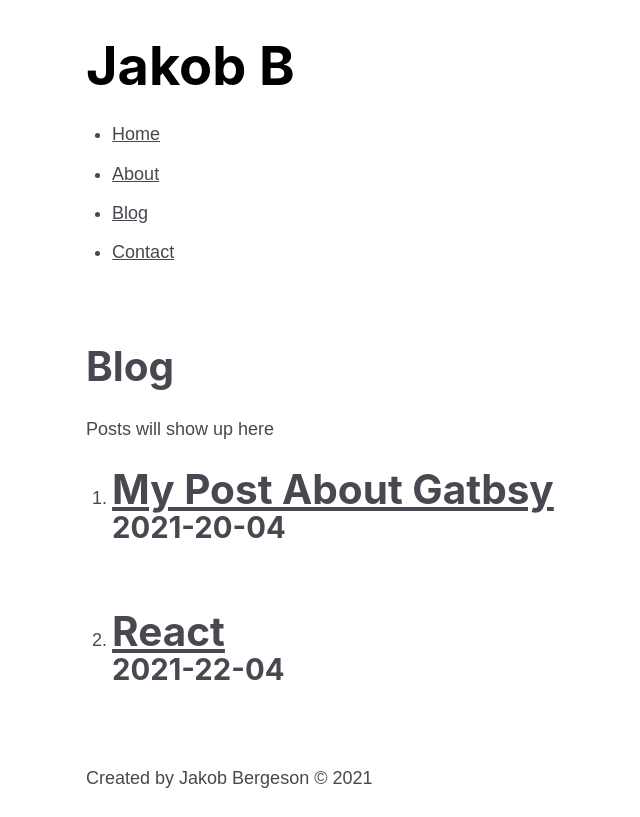
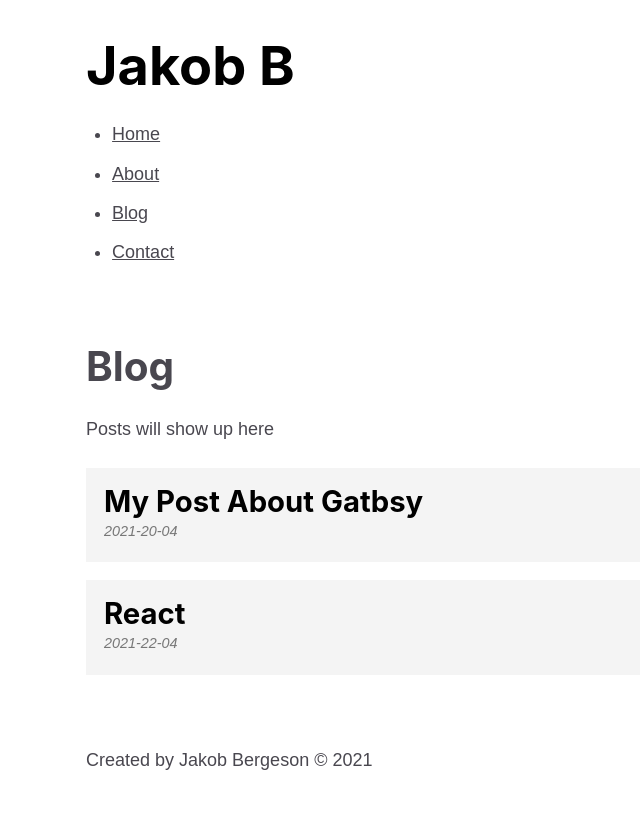
Before and after one commit to jakobbergeson/gatbsy-project, a Gatsby site: page /blog in a window 1280 px wide. Shown: the whole page, without its empty margins (197-837 px from the left). Built offline with nearby package versions, Linux system fonts and the light colour scheme; Gatsby itself is replaced by a stand-in of ours.

Commit message:
accessing a link to a blog post from blog.js will now route to blog page that is dynamically created. Added plugins to work with images. Added some styles to make blog.js page more aesthetic

```diff
--- a/gatsby-config.js
+++ b/gatsby-config.js
@@ -12,6 +12,21 @@ module.exports = {
         path: `${__dirname}/src/`,
       },
     },
-    "gatsby-transformer-remark",
+    "gatsby-plugin-sharp",
+    {
+      resolve: "gatsby-transformer-remark",
+      options: {
+        plugins: [
+          "gatsby-remark-relative-images",
+          {
+            resolve: "gatsby-remark-images",
+            options: {
+              maxWidth: 750,
+              linkImageToOriginal: false,
+            },
+          },
+        ],
+      },
+    },
   ],
 }
--- a/package.json
+++ b/package.json
@@ -16,6 +16,9 @@
   "dependencies": {
     "gatsby": "^3.2.1",
     "gatsby-plugin-sass": "^4.3.0",
+    "gatsby-plugin-sharp": "^3.3.1",
+    "gatsby-remark-images": "^5.0.0",
+    "gatsby-remark-relative-images": "^2.0.2",
     "gatsby-source-filesystem": "^3.3.0",
     "gatsby-transformer-remark": "^4.0.0",
     "install": "^0.13.0",
@@ -26,6 +29,7 @@
   },
   "devDependencies": {
     "env-cmd": "^10.1.0",
+    "path-browserify": "^1.0.1",
     "prettier": "2.2.1"
   },
   "repository": {
--- a/src/components/footer.js
+++ b/src/components/footer.js
@@ -1,5 +1,6 @@
 import React from "react"
 import { graphql, useStaticQuery } from "gatsby"
+import * as footerStyles from "./footer.module.scss"
 const Footer = () => {
   const data = useStaticQuery(graphql`
     query {
@@ -11,9 +12,9 @@ const Footer = () => {
     }
   `)
   return (
-    <div>
-      <footer>Created by {data.site.siteMetadata.author} © 2021</footer>
-    </div>
+    <footer className={footerStyles.footer}>
+      <p>Created by {data.site.siteMetadata.author} © 2021</p>
+    </footer>
   )
 }
 
--- a/src/components/footer.module.scss
+++ b/src/components/footer.module.scss
@@ -1,4 +1,3 @@
-.footer{
-    position:sticky
-    bottom: 1rem;
+.footer {
+  margin-top: 3rem;
 }
--- a/src/pages/blog.js
+++ b/src/pages/blog.js
@@ -1,6 +1,7 @@
 import React from "react"
 import Layout from "../components/layout"
 import { Link, graphql, useStaticQuery } from "gatsby"
+import * as blogStyles from "./blog.module.scss"
 
 const Blog = () => {
   const data = useStaticQuery(graphql`
@@ -25,15 +26,14 @@ const Blog = () => {
     <Layout>
       <h1>Blog</h1>
       <p>Posts will show up here</p>
-      <ol>
+      <ol className={blogStyles.posts}>
         {data.allMarkdownRemark.edges.map(edge => {
           return (
-            <li>
+            <li className={blogStyles.post}>
               <Link to={`/blog/${edge.node.fields.slug}`}>
-                <h1>{edge.node.frontmatter.title}</h1>
+                <h2>{edge.node.frontmatter.title}</h2>
+                <p>{edge.node.frontmatter.date}</p>
               </Link>
-              <h2>{edge.node.frontmatter.date}</h2>
-              <br></br>
             </li>
           )
         })}
--- /dev/null
+++ b/src/pages/blog.module.scss
@@ -0,0 +1,30 @@
+.posts {
+  list-style-type: none;
+  margin: 0;
+}
+
+.post {
+  margin: 1rem 0;
+
+  a {
+    background: #f4f4f4;
+    color: black;
+    display: block;
+    padding: 1rem;
+    text-decoration: none;
+  }
+
+  a:hover {
+    background: #e4e4e4;
+  }
+
+  h2 {
+    margin-bottom: 0;
+  }
+
+  p {
+    color: #777777;
+    font-size: 0.8rem;
+    font-style: italic;
+  }
+}
--- a/src/posts/gatsby.md
+++ b/src/posts/gatsby/gatsby.md
@@ -5,6 +5,8 @@ date: "2021-20-04"
 
 This is my blog post about Gatsby.js.
 
+![city roundabout](./city.jpeg)
+
 ## Things to include
 
 1. React.js
```
Also changed, not shown: src/templates/blog.js (+23 -2 lines), src/posts/gatsby/city.jpeg (added), src/posts/react/react.md (renamed from src/posts/react.md), 1 other file.
